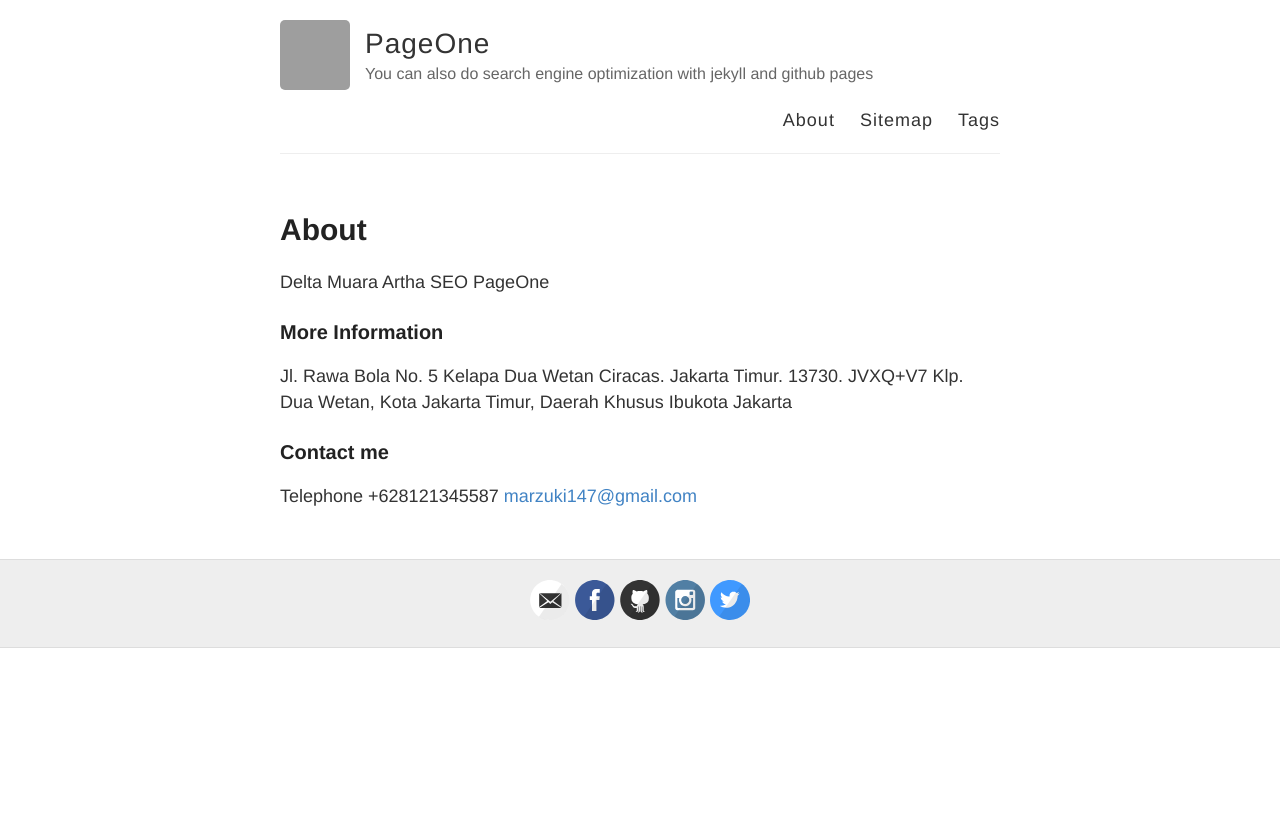
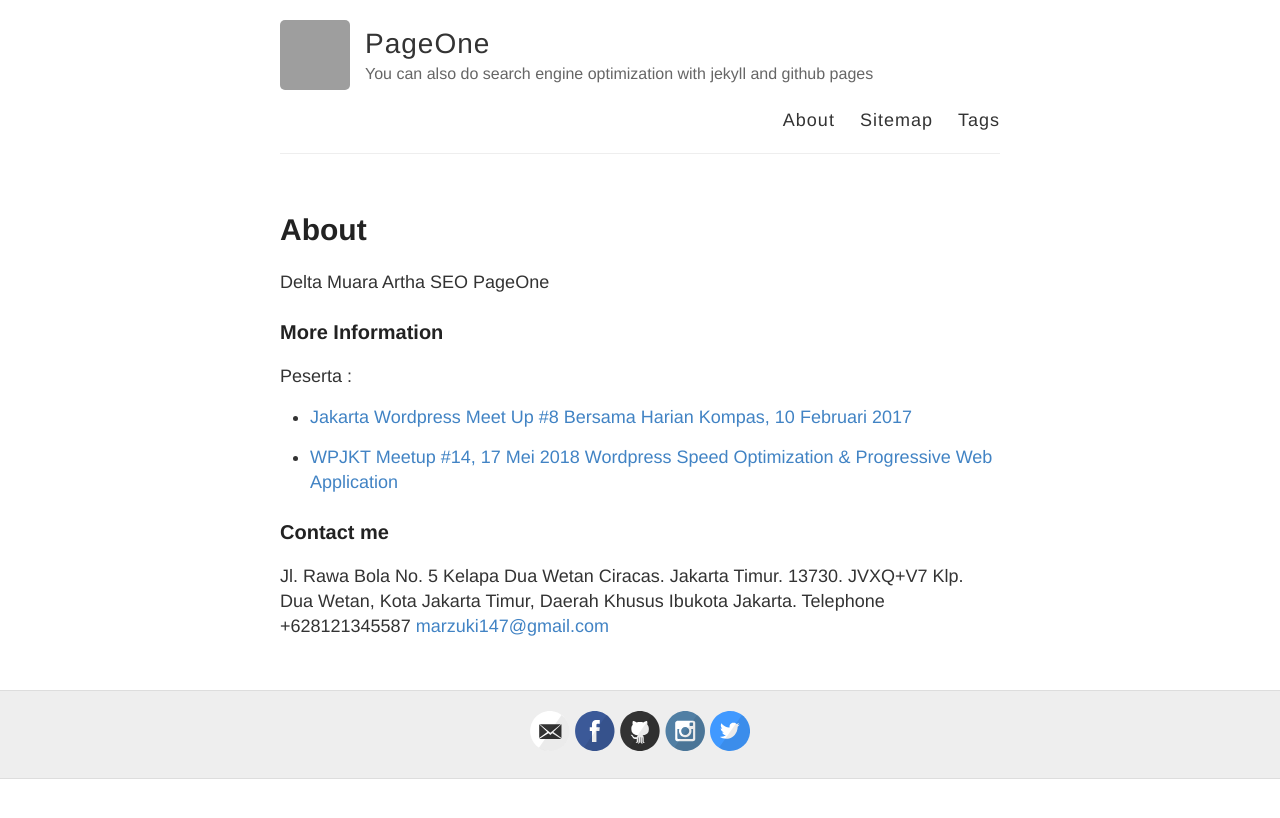
Before and after one commit to utaramas/pageone, a Jekyll site: the page built from about.md, in a window 1280 px wide. Shown: the top 818 px of the page. Built offline with Jekyll 4.4.1, drawn with Linux system fonts in a browser that asks for light colours; grey boxes are pictures that could not be loaded.

Commit message:
Update about.md

```diff
--- a/about.md
+++ b/about.md
@@ -8,12 +8,17 @@ Delta Muara Artha SEO PageOne
 
 ### More Information
 
+Peserta :
+
+- <a href="https://www.facebook.com/media/set/?set=a.1209270395815534.1073741834.784555821620329&type=3" target="_blank">Jakarta Wordpress Meet Up #8 Bersama Harian Kompas, 10 Februari 2017</a>
+
+- <a href="https://www.instagram.com/p/Bi6TLGpBpZA" target="_blank">WPJKT Meetup #14, 17 Mei 2018 Wordpress Speed Optimization & Progressive Web Application</a>
+
+### Contact me
+
 Jl. Rawa Bola No. 5 Kelapa Dua Wetan Ciracas.
 Jakarta Timur.
 13730.
-JVXQ+V7 Klp. Dua Wetan, Kota Jakarta Timur, Daerah Khusus Ibukota Jakarta
-
-### Contact me
-
+JVXQ+V7 Klp. Dua Wetan, Kota Jakarta Timur, Daerah Khusus Ibukota Jakarta.
 Telephone +628121345587
 [marzuki147@gmail.com](mailto:marzuki147@gmail.com)
```
